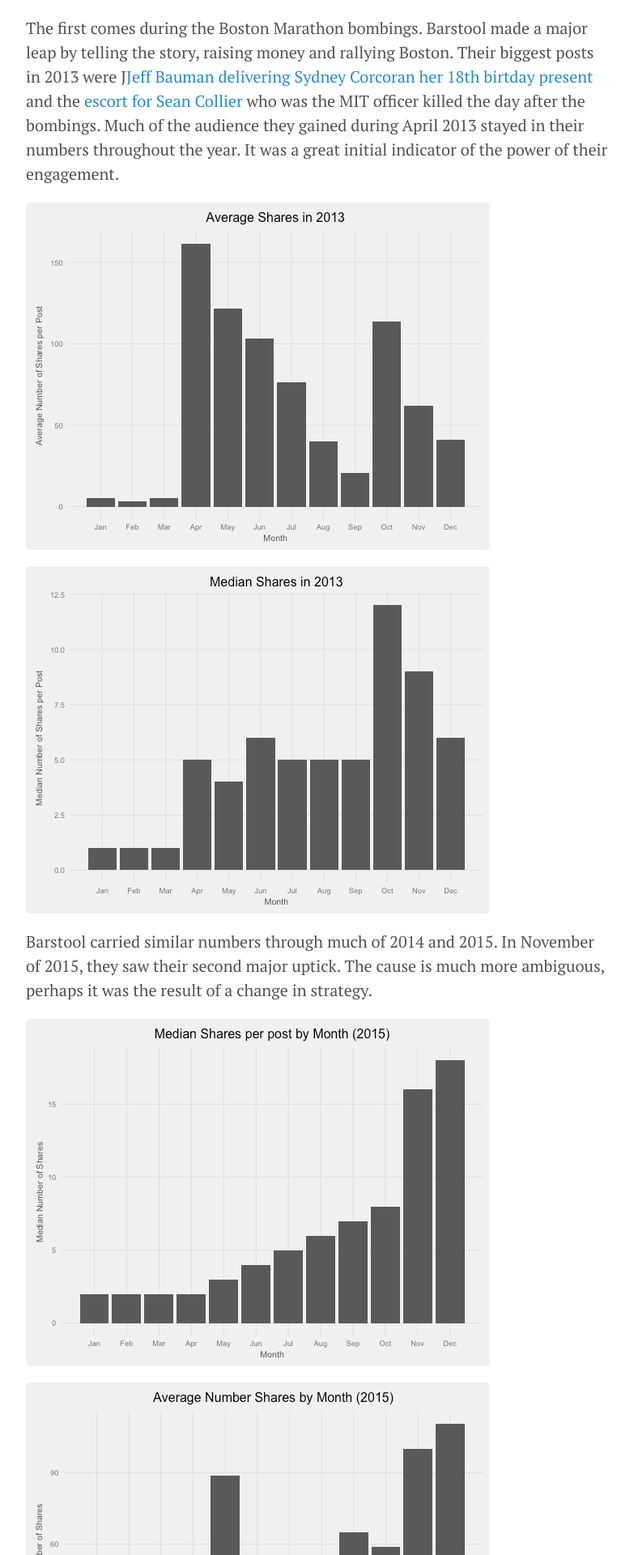
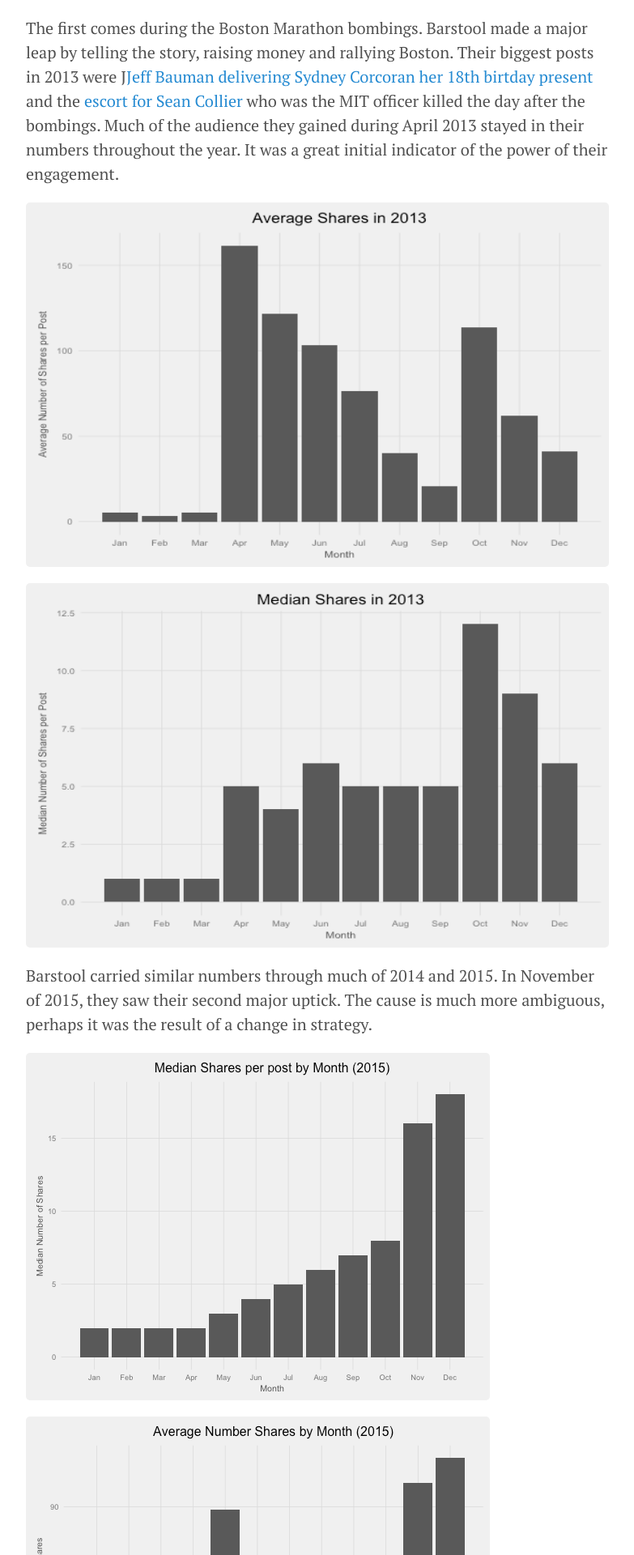
Before and after one commit to dbrait/dbrait-blog, a Jekyll site: the page built from _posts/2017-04-28-Barstool's-Journey-From-New-England-to-National-Brand.md, in a window 1280 px wide. Shown: the part 1787-3707 px from the top of the page at 81% size, without its empty margins (248-1031 px from the left). Built offline with Jekyll 4.4.1, drawn with Linux system fonts in a browser that asks for light colours.

Commit message:
Update 2017-04-28-Barstool's-Journey-From-New-England-to-National-Brand.md

```diff
--- a/_posts/2017-04-28-Barstool's-Journey-From-New-England-to-National-Brand.md
+++ b/_posts/2017-04-28-Barstool's-Journey-From-New-England-to-National-Brand.md
@@ -25,8 +25,8 @@
 
 The first comes during the Boston Marathon bombings.  Barstool made a major leap by telling the story, raising money and rallying Boston.  Their biggest posts in 2013 were J<a href="https://www.facebook.com/barstoolsports/photos/a.352575592501.188647.348156187501/10151640240762502/?type=3&theater">Jeff Bauman delivering Sydney Corcoran her 18th birtday present</a> and the  <a href="https://www.facebook.com/barstoolsports/photos/a.352575592501.188647.348156187501/10151635290102502/?type=3&theater">escort for Sean Collier</a> who was the MIT officer killed the day after the bombings.  Much of the audience they gained during April 2013 stayed in their numbers throughout the year.  It was a great initial indicator of the power of their engagement.
 
-<img src ="{{dbrait.github.io}}/img/avg_shares_2013.png">
-<img src="{{dbrait.github.io}}/img/med_shares_2013.png">
+<img src ="{{dbrait.github.io}}/img/avg_shares_2013.png" width="900" height="450">
+<img src="{{dbrait.github.io}}/img/med_shares_2013.png" width="900" height="450">
 
 Barstool carried similar numbers through much of 2014 and 2015.  In November of 2015, they saw their second major uptick.  The cause is much more ambiguous, perhaps it was the result of a change in strategy.
 
```
